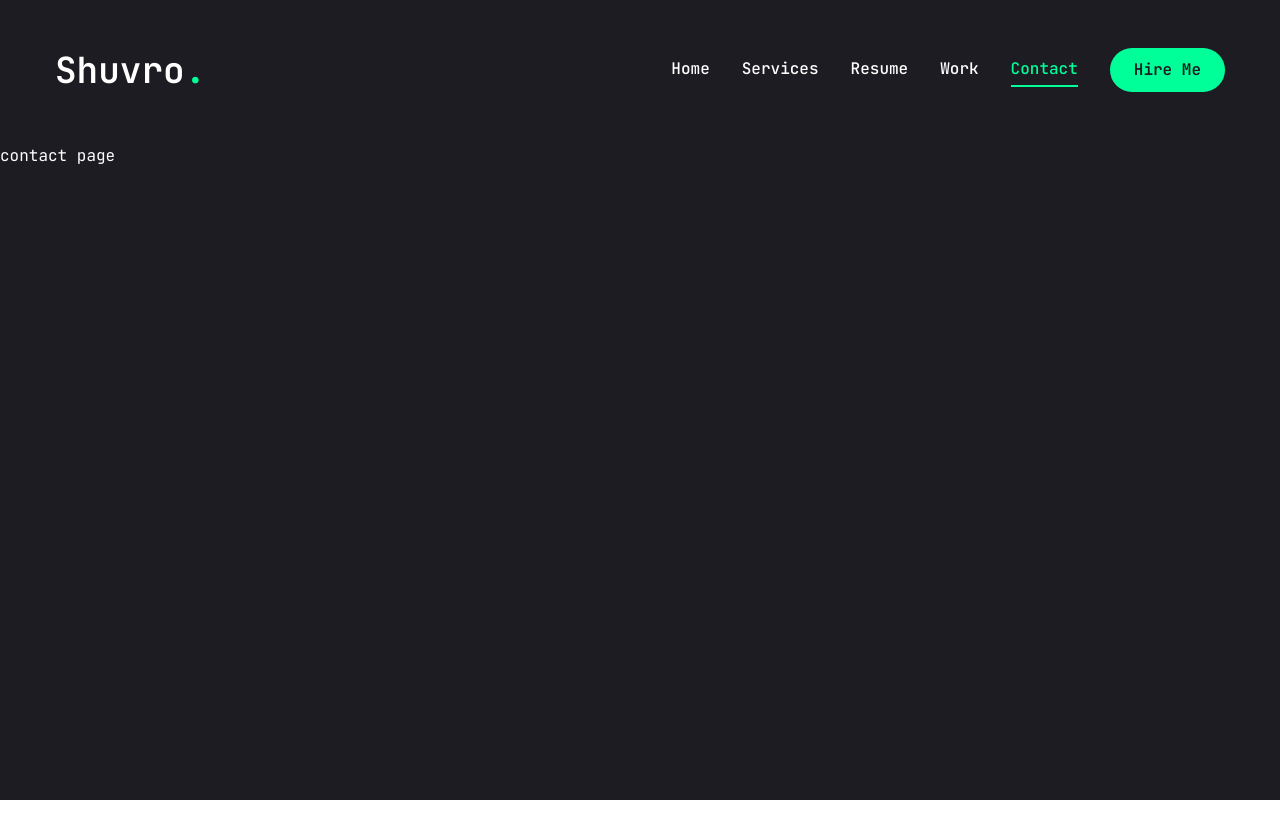
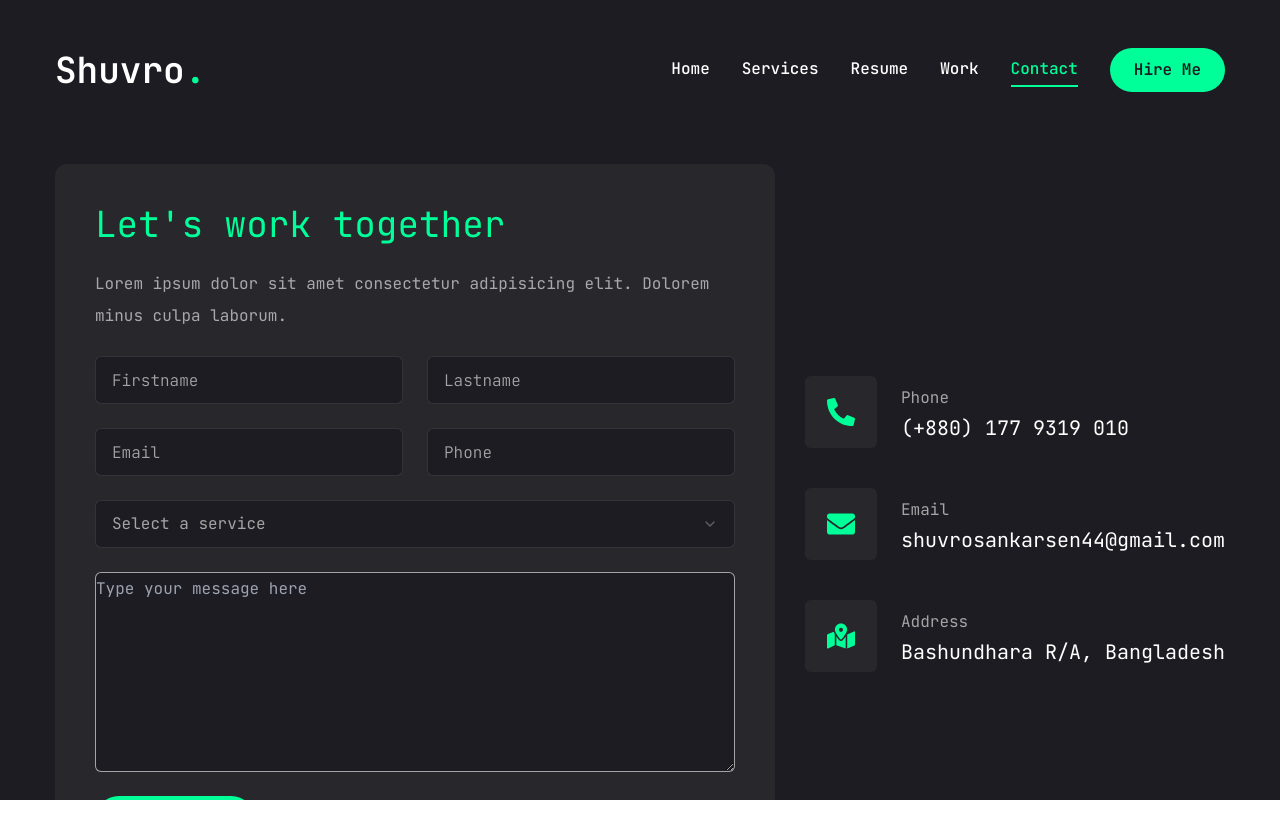
Before and after one commit to ShuvroSankar/My_Portfolio, a Next.js app: page /contact in a window 1280 px wide. Shown: the top 838 px of the page. Before the commit the page ends 800 px from the top, so only its background shows below. Built offline with nearby package versions, Linux system fonts and the light colour scheme.

Commit message:
contact page added

```diff
--- a/app/contact/page.jsx
+++ b/app/contact/page.jsx
@@ -1,6 +1,116 @@
+"use client"
+
+import { Button } from "@/components/ui/button"
+import { Input } from "@/components/ui/input"
+import {
+  Select,
+  SelectContent,
+  SelectGroup,
+  SelectItem,
+  SelectLabel,
+  SelectTrigger,
+  SelectValue
+} from "@/components/ui/select"
+import { Textarea } from "@/components/ui/textarea"
+import { motion } from "framer-motion"
+
+import {FaPhoneAlt, FaEnvelope, FaMapMarkedAlt} from "react-icons/fa"
+
+const info = [
+  {
+    icon:<FaPhoneAlt/>,
+    title:"Phone",
+    desciption: "(+880) 177 9319 010"
+  },
+  {
+    icon:<FaEnvelope/>,
+    title:"Email",
+    desciption: "shuvrosankarsen44@gmail.com"
+  },
+  {
+    icon:<FaMapMarkedAlt/>,
+    title:"Address",
+    desciption: "Bashundhara R/A, Bangladesh"
+  },
+]
+
 
 const Contact = () => {
-  return <div> contact page </div>
+  return <motion.section
+  initial={{opacity:0}}
+  animate={{
+    opacity:1,
+    transition: {delay:2.4, duration:0.4, ease:"easeIn"}
+  }}
+  className="py-6"
+   >
+    <div className="container mx-auto">
+      {/* form */}
+      <div className="flex flex-col xl:flex-row gap-[30px]">
+        <div className="xl:h-[54%] order-2 xl:order-none">
+        <form className="flex flex-col gap-6 p-10 bg-[#27272c] rounded-xl">
+          <h3 className="text-4xl text-accent">Let's work together</h3>
+          <p className="text-white/60">Lorem ipsum dolor sit amet consectetur adipisicing elit. Dolorem minus culpa laborum.</p>
+        {/* input */}
+        <div className="grid grid-cols-1 md:grid-cols-2 gap-6">
+          <Input type="firstname" placeholder="Firstname" />
+          <Input type="lastname" placeholder="Lastname" />
+          <Input type="email" placeholder="Email" />
+          <Input type="phone" placeholder="Phone" />
+        </div>
+        {/* select */}
+        <Select>
+          <SelectTrigger className="w-full">
+            <SelectValue placeholder="Select a service">
+
+            </SelectValue>
+          </SelectTrigger>
+          <SelectContent>
+            <SelectGroup>
+              <SelectLabel>Select a service</SelectLabel>
+              <SelectItem value="ebs">Embedded and IoT System</SelectItem>
+              <SelectItem value="prd">Product Design</SelectItem>
+              <SelectItem value="3da">3D Design and Animation</SelectItem>
+              <SelectItem value="wbd">Web Development</SelectItem>
+
+
+            </SelectGroup>
+          </SelectContent>
+        </Select>
+        {/* Text area */}
+        <Textarea
+        className = "h-[200px]"
+        placeholder = "Type your message here"
+        />
+        <Button size="md" className="max-w-40">
+          Send Message
+        </Button>
+
+        </form>
+
+        </div>
+        {/* info */}
+        <div className="flex-1 flex items-center xl:justify-end order-1 xl:order-none mb-8 xl:mb-0">
+          <ul className="flex flex-col gap-10">
+            {info.map((item,index)=>{
+              return (
+              <li className="flex items-center gap-6">
+                <div className="w-[50px] h-[52px] xl:w-[72px] xl:h-[72px] bg-[#27272c] text-accent rounded-md flex items-center justify-center">
+                  <div className="text-[28px]">{item.icon}</div>
+                </div>
+
+                <div className="flex-1">
+                  <p className="text-white/60">{item.title}</p>
+                  <h3 className="text-xl">{item.desciption}</h3>
+                </div>
+              </li>
+            )
+            })}
+          </ul>
+        </div>
+      </div>
+    </div>
+   </motion.section>
 
 }
 
--- a/components/ui/input.jsx
+++ b/components/ui/input.jsx
@@ -7,7 +7,7 @@
     (<input
       type={type}
       className={cn(
-        "flex h-9 w-full rounded-md border border-input bg-transparent px-3 py-1 text-base shadow-sm transition-colors file:border-0 file:bg-transparent file:text-sm file:font-medium file:text-foreground placeholder:text-muted-foreground focus-visible:outline-none focus-visible:ring-1 focus-visible:ring-ring disabled:cursor-not-allowed disabled:opacity-50 md:text-sm",
+        "flex h-[48px] rounded-md border border-white/10 focus:border-accent font-light bg-primary px-4 py-5 text-base placeholder:text-white/60 outline-none",
         className
       )}
       ref={ref}
--- a/components/ui/select.jsx
+++ b/components/ui/select.jsx
@@ -14,9 +14,10 @@
 
 const SelectTrigger = React.forwardRef(({ className, children, ...props }, ref) => (
   <SelectPrimitive.Trigger
+  //
     ref={ref}
     className={cn(
-      "flex h-9 w-full items-center justify-between whitespace-nowrap rounded-md border border-input bg-transparent px-3 py-2 text-sm shadow-sm ring-offset-background placeholder:text-muted-foreground focus:outline-none focus:ring-1 focus:ring-ring disabled:cursor-not-allowed disabled:opacity-50 [&>span]:line-clamp-1",
+      "flex h-[48px] w-full items-center justify-between rounded-md border border-white/10 bg-primary px-4 py-5 text-base text-white/60 placeholder:text-white/10 focus:border-accent outline-none",
       className
     )}
     {...props}>
@@ -85,7 +86,7 @@
   <SelectPrimitive.Item
     ref={ref}
     className={cn(
-      "relative flex w-full cursor-default select-none items-center rounded-sm py-1.5 pl-2 pr-8 text-sm outline-none focus:bg-accent focus:text-accent-foreground data-[disabled]:pointer-events-none data-[disabled]:opacity-50",
+      "relative flex w-full cursor-default select-none items-center rounded-sm py-1.5 pl-2 pr-8 text-sm outline-none focus:bg-accent focus:text-primary data-[disabled]:pointer-events-none  data-[disabled]:opacity-50",
       className
     )}
     {...props}>
--- a/components/ui/textarea.jsx
+++ b/components/ui/textarea.jsx
@@ -6,7 +6,7 @@
   return (
     (<textarea
       className={cn(
-        "flex min-h-[60px] w-full rounded-md border border-input bg-transparent px-3 py-2 text-base shadow-sm placeholder:text-muted-foreground focus-visible:outline-none focus-visible:ring-1 focus-visible:ring-ring disabled:cursor-not-allowed disabled:opacity-50 md:text-sm",
+        "flex min-h-[80px] w-full rounded-md border border-white/60 focus-visible:outline-none focus-visible:ring-1 focus-visible:ring-accent focus-visible:ring-offset-0 disabled:cursor-not-allowed disabled:opacity-50 bg-primary",
         className
       )}
       ref={ref}
```
